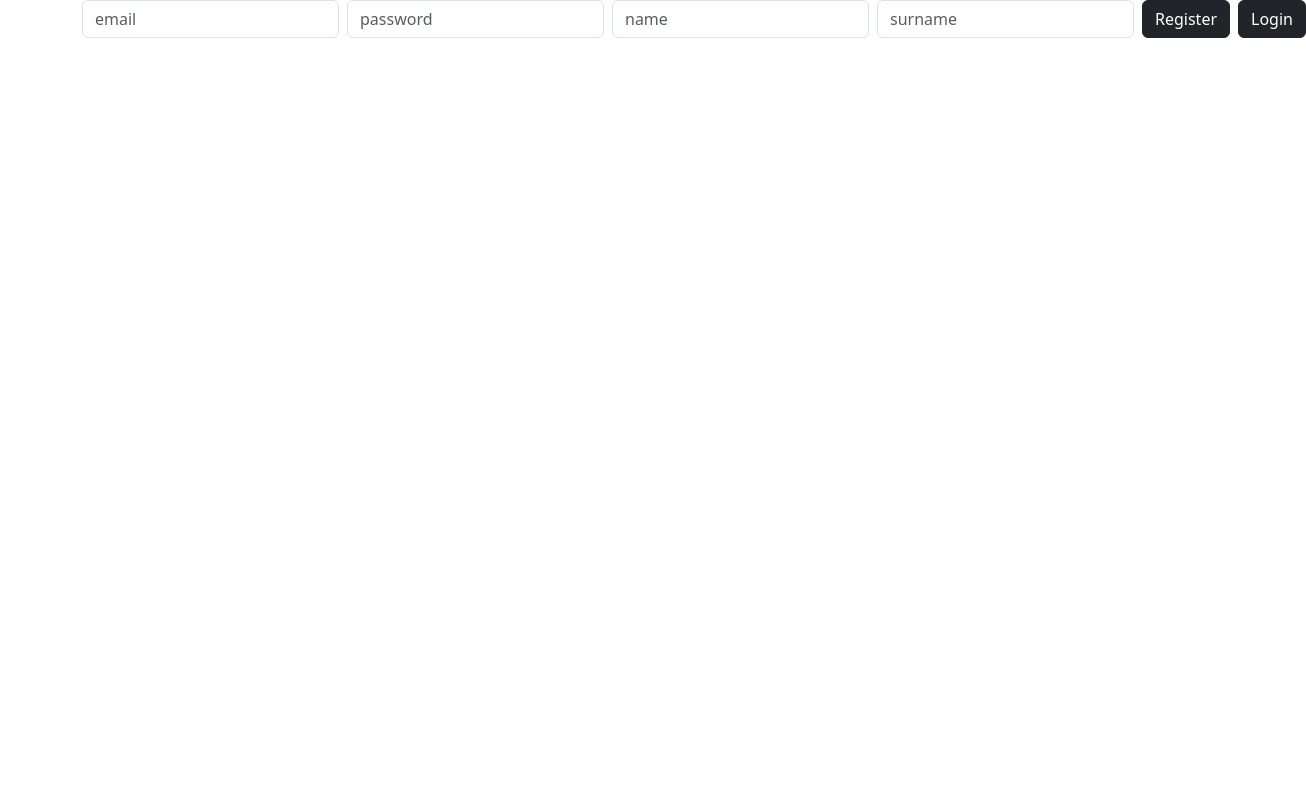
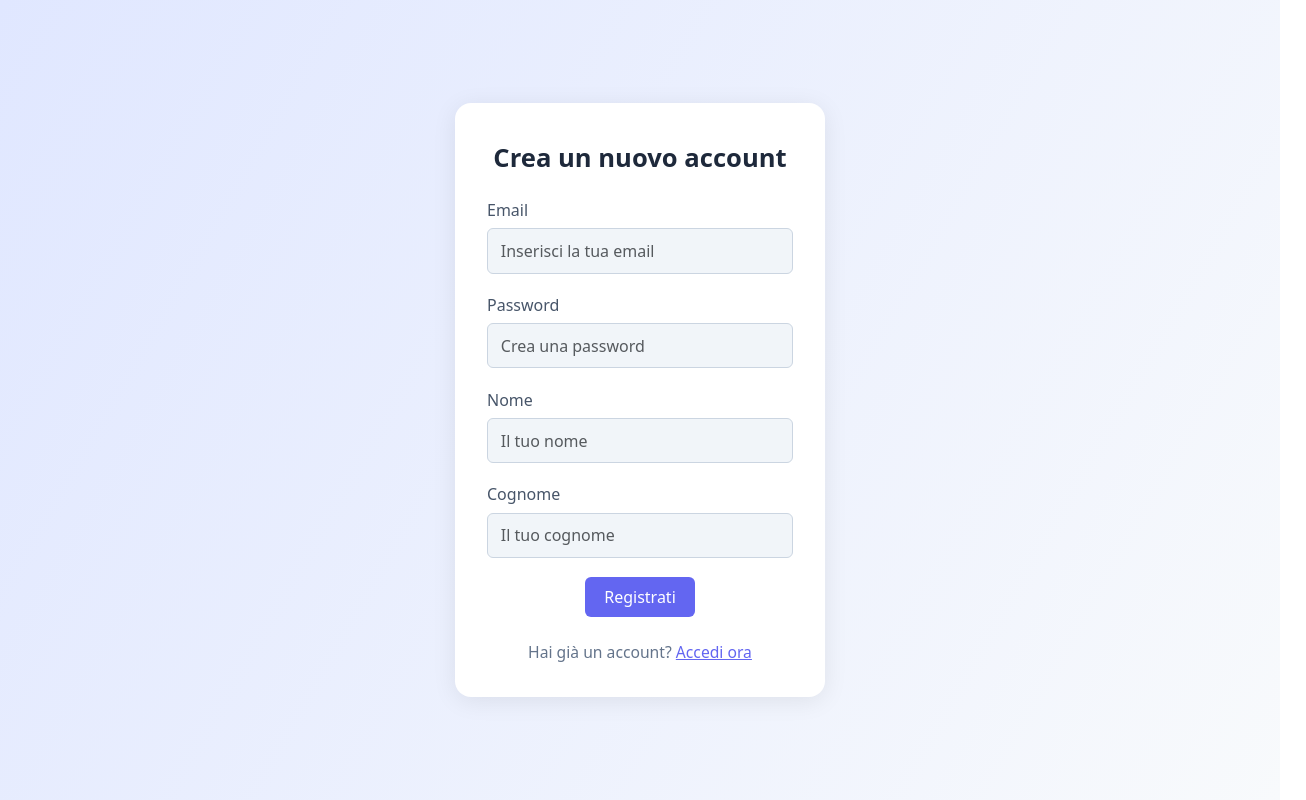
Before and after one commit to Chett0/ProjectDB, an Angular app in the folder client/: page /register in a window 1280 px wide. Shown: the whole page, 1306 px wide, since content can reach past the window. Built offline with nearby package versions, Linux system fonts and the light colour scheme.

Commit message:
update: login and register

```diff
--- a/client/angular.json
+++ b/client/angular.json
@@ -24,7 +24,8 @@
               {
                 "glob": "**/*",
                 "input": "public"
-              }
+              },
+              "src/assets"
             ],
             "styles": [
               "src/styles.css"
--- a/client/src/app/components/auth/login/login.component.css
+++ b/client/src/app/components/auth/login/login.component.css
@@ -0,0 +1,99 @@
+/* Login Page Styles */
+.login-bg {
+  min-height: 100vh;
+  background: linear-gradient(120deg, #e0e7ff 0%, #f8fafc 100%);
+  display: flex;
+  align-items: center;
+  justify-content: center;
+}
+
+.login-container {
+  background: #fff;
+  border-radius: 16px;
+  box-shadow: 0 4px 24px rgba(0,0,0,0.08);
+  padding: 2.5rem 2rem 2rem 2rem;
+  max-width: 370px;
+  width: 100%;
+}
+
+.login-title {
+  text-align: center;
+  margin-bottom: 1.5rem;
+  color: #1e293b;
+  font-weight: 600;
+  font-size: 1.6rem;
+}
+
+.form-group {
+  margin-bottom: 1.2rem;
+}
+
+.form-group label {
+  display: block;
+  margin-bottom: 0.4rem;
+  color: #475569;
+  font-size: 1rem;
+}
+
+.form-control {
+  width: 100%;
+  padding: 0.6rem 0.8rem;
+  border: 1px solid #cbd5e1;
+  border-radius: 6px;
+  font-size: 1rem;
+  background: #f1f5f9;
+  transition: border-color 0.2s;
+}
+.form-control:focus {
+  border-color: #6366f1;
+  outline: none;
+  background: #fff;
+}
+
+.login-actions {
+  display: flex;
+  gap: 0.7rem;
+  justify-content: center;
+  margin-top: 1.2rem;
+}
+
+.btn {
+  padding: 0.5rem 1.2rem;
+  border-radius: 6px;
+  font-size: 1rem;
+  font-weight: 500;
+  border: none;
+  cursor: pointer;
+  transition: background 0.2s, color 0.2s;
+}
+.btn-primary {
+  background: #6366f1;
+  color: #fff;
+}
+.btn-primary:hover {
+  background: #4f46e5;
+}
+.btn-outline-secondary {
+  background: #fff;
+  color: #6366f1;
+  border: 1px solid #6366f1;
+}
+.btn-outline-secondary:hover {
+  background: #6366f1;
+  color: #fff;
+}
+
+.login-hint {
+  text-align: center;
+  margin-top: 1.5rem;
+  color: #64748b;
+  font-size: 0.98rem;
+}
+.login-hint a {
+  color: #6366f1;
+  text-decoration: underline;
+  cursor: pointer;
+}
+.login-hint a:hover {
+  color: #4f46e5;
+}
--- a/client/src/app/components/auth/login/login.component.html
+++ b/client/src/app/components/auth/login/login.component.html
@@ -1,15 +1,22 @@
-<div>
-  <div class="container">
-    <form [formGroup]="loginForm">
-    <div class="d-flex gap-2">
-        <input type="text" class="form-control w-auto" placeholder="email" formControlName="email">
-        <input type="text" class="form-control w-auto" placeholder="password" formControlName="password">
-
-        <button type="button" class="btn btn-dark" (click)="login()">Login</button>
-        <button type="button" class="btn btn-dark" (click)="navigateToRegister()">Register</button>
-
-
-        </div>
-      </form>
+<div class="login-bg">
+  <div class="login-container">
+    <form [formGroup]="loginForm" class="login-form">
+      <h2 class="login-title">Accedi al tuo account</h2>
+      <div class="form-group">
+        <label for="email">Email</label>
+        <input id="email" type="email" class="form-control" placeholder="Inserisci la tua email" formControlName="email" required>
+      </div>
+      <div class="form-group">
+        <label for="password">Password</label>
+        <input id="password" type="password" class="form-control" placeholder="Inserisci la password" formControlName="password" required>
+      </div>
+      <div *ngIf="loginError" class="login-error">{{ loginError }}</div>
+      <div class="login-actions">
+        <button type="button" class="btn btn-primary" (click)="login()">Login</button>
+      </div>
+      <div class="login-hint">
+        <span>Non hai un account? <a (click)="navigateToRegister()">Registrati ora</a></span>
+      </div>
+    </form>
   </div>
 </div>
--- a/client/src/app/components/auth/register/register.component.css
+++ b/client/src/app/components/auth/register/register.component.css
@@ -0,0 +1,98 @@
+.login-bg {
+  min-height: 100vh;
+  background: linear-gradient(120deg, #e0e7ff 0%, #f8fafc 100%);
+  display: flex;
+  align-items: center;
+  justify-content: center;
+}
+
+.login-container {
+  background: #fff;
+  border-radius: 16px;
+  box-shadow: 0 4px 24px rgba(0,0,0,0.08);
+  padding: 2.5rem 2rem 2rem 2rem;
+  max-width: 370px;
+  width: 100%;
+}
+
+.login-title {
+  text-align: center;
+  margin-bottom: 1.5rem;
+  color: #1e293b;
+  font-weight: 600;
+  font-size: 1.6rem;
+}
+
+.form-group {
+  margin-bottom: 1.2rem;
+}
+
+.form-group label {
+  display: block;
+  margin-bottom: 0.4rem;
+  color: #475569;
+  font-size: 1rem;
+}
+
+.form-control {
+  width: 100%;
+  padding: 0.6rem 0.8rem;
+  border: 1px solid #cbd5e1;
+  border-radius: 6px;
+  font-size: 1rem;
+  background: #f1f5f9;
+  transition: border-color 0.2s;
+}
+.form-control:focus {
+  border-color: #6366f1;
+  outline: none;
+  background: #fff;
+}
+
+.login-actions {
+  display: flex;
+  gap: 0.7rem;
+  justify-content: center;
+  margin-top: 1.2rem;
+}
+
+.btn {
+  padding: 0.5rem 1.2rem;
+  border-radius: 6px;
+  font-size: 1rem;
+  font-weight: 500;
+  border: none;
+  cursor: pointer;
+  transition: background 0.2s, color 0.2s;
+}
+.btn-primary {
+  background: #6366f1;
+  color: #fff;
+}
+.btn-primary:hover {
+  background: #4f46e5;
+}
+.btn-outline-secondary {
+  background: #fff;
+  color: #6366f1;
+  border: 1px solid #6366f1;
+}
+.btn-outline-secondary:hover {
+  background: #6366f1;
+  color: #fff;
+}
+
+.login-hint {
+  text-align: center;
+  margin-top: 1.5rem;
+  color: #64748b;
+  font-size: 0.98rem;
+}
+.login-hint a {
+  color: #6366f1;
+  text-decoration: underline;
+  cursor: pointer;
+}
+.login-hint a:hover {
+  color: #4f46e5;
+}
--- a/client/src/app/components/auth/register/register.component.html
+++ b/client/src/app/components/auth/register/register.component.html
@@ -1,19 +1,32 @@
-<div>
-  <div class="container">
-    <form [formGroup]="registerForm">
-    <div class="d-flex gap-2">
-        <input type="text" class="form-control w-auto" placeholder="email" formControlName="email">
-        <input type="text" class="form-control w-auto" placeholder="password" formControlName="password">
+<div class="login-bg">
+  <div class="login-container">
+    <form [formGroup]="registerForm" class="login-form">
+      <h2 class="login-title">Crea un nuovo account</h2>
+      <div class="form-group">
+        <label for="email">Email</label>
+        <input id="email" type="email" class="form-control" placeholder="Inserisci la tua email" formControlName="email" required>
+      </div>
+      <div class="form-group">
+        <label for="password">Password</label>
+        <input id="password" type="password" class="form-control" placeholder="Crea una password" formControlName="password" required>
+      </div>
+      <div class="form-group">
+        <label for="name">Nome</label>
+        <input id="name" type="text" class="form-control" placeholder="Il tuo nome" formControlName="name" required>
+      </div>
+      <div class="form-group">
+        <label for="surname">Cognome</label>
+        <input id="surname" type="text" class="form-control" placeholder="Il tuo cognome" formControlName="surname" required>
+      </div>
+      <div *ngIf="registerError" class="login-error">{{ registerError }}</div>
+      <div class="login-actions">
+        <button type="button" class="btn btn-primary" (click)="register()">Registrati</button>
+      </div>
+      <div class="login-hint">
+        <span>Hai già un account? <a (click)="navigateToLogin()">Accedi ora</a></span>
+      </div>
+    </form>
 
 
-        <input type="text" class="form-control w-auto" placeholder="name" formControlName="name">
-        <input type="text" class="form-control w-auto" placeholder="surname" formControlName="surname">
-
-        <button type="button" class="btn btn-dark" (click)="register()">Register</button>
-        <button type="button" class="btn btn-dark" (click)="navigateToLogin()">Login</button>
-
-
-        </div>
-      </form>
   </div>
 </div>
--- a/client/src/app/components/auth/register/register.component.ts
+++ b/client/src/app/components/auth/register/register.component.ts
@@ -1,56 +1,65 @@
-import { Component } from '@angular/core';
-import { FormGroup, FormControl, ReactiveFormsModule, FormsModule} from '@angular/forms';
+import { Component, OnInit } from '@angular/core';
+import { FormGroup, FormControl, ReactiveFormsModule, FormsModule, Validators, FormBuilder } from '@angular/forms';
 import { PassengerAsUser } from '../../../../types/users/passenger';
 import { AuthService } from '../../../services/auth/auth.service';
 import { ParseSourceSpan } from '@angular/compiler';
 import { Router } from '@angular/router';
+import { CommonModule } from '@angular/common';
 
 @Component({
   selector: 'app-register',
-  imports: [ReactiveFormsModule],
+  imports: [ReactiveFormsModule, CommonModule],
   templateUrl: './register.component.html',
   styleUrl: './register.component.css'
 })
-export class RegisterComponent {
+export class RegisterComponent implements OnInit {
 
-   registerForm = new FormGroup({
-    email : new FormControl(''),
-    password : new FormControl(''),
-    name : new FormControl(''),
-    surname : new FormControl('')
-  });
+  registerForm!: FormGroup;
+  registerError: string = '';
 
-  constructor(private authService : AuthService, private router : Router) {}
+  constructor(private authService : AuthService, private router : Router, private fb: FormBuilder) {}
 
-  register() : void {
+  ngOnInit(): void {
+    this.registerForm = this.fb.group({
+      email: ['', [Validators.required, Validators.email]],
+      password: ['', Validators.required],
+      name: ['', Validators.required],
+      surname: ['', Validators.required]
+    });
+  }
 
-    const {email, password, name, surname} = this.registerForm.value
-    if(!email || !password || !name || !surname)
-      return
+  register(): void {
+    this.registerError = '';
+    const {email, password, name, surname} = this.registerForm.value as any;
+    if(!email || !password || !name || !surname) {
+      this.registerError = 'Tutti i campi sono obbligatori.';
+      return;
+    }
+    if(this.registerForm.get('email')?.invalid) {
+      this.registerError = 'Inserisci un indirizzo email valido.';
+      return;
+    }
+    const passenger : PassengerAsUser = {
+      email: email ?? '',
+      password: password ?? '',
+      name: name ?? '',
+      surname: surname ?? ''
+    };
+    this.authService.registerPassenger(passenger).subscribe({
+      next: (response: any) => {
+        this.router.navigate(['/login'])
+      },
+      error: (err: any) => {
+        if (err?.error?.message === 'Email already in use') {
+          this.registerError = 'Questa email è già registrata.';
+        } else {
+          this.registerError = 'Errore nella registrazione. Riprova.';
+        }
+      }
+    });
+  }
 
-    const passenger : PassengerAsUser = {
-      email : email,
-      password : password,
-      name : name,
-      surname : surname
-    };
-
-    this.authService.registerPassenger(passenger).subscribe({
-        next: response => {
-          console.log(response)
-          this.router.navigate(['/login'])
-        },
-        error: (err) => {
-          console.log(err)
-        }
-      })
-
-  };
-
-  navigateToLogin() : void {
+  navigateToLogin(): void {
     this.router.navigate(['/login']);
   }
-
-
-
 }
--- a/client/src/app/services/auth/auth.service.ts
+++ b/client/src/app/services/auth/auth.service.ts
@@ -27,4 +27,8 @@ export class AuthService {
     return this.http.post<void>(`${this.apiUrl}/passengers/register`, passenger);
   }
 
+  registerAirline(airline: { email: string; password: string; name: string; code: string }) {
+    return this.http.post<void>(`${this.apiUrl}/airlines/register`, airline);
+  }
+
 }
```
Also changed, not shown: client/src/app/components/auth/login/login.component.ts (+20 -9 lines), 2 other files (tests, documents, lock files or other folders).
